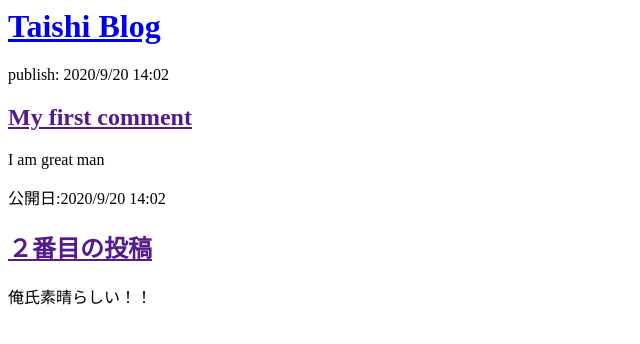
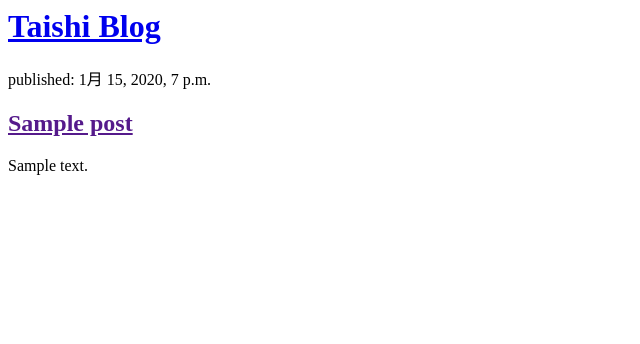
Before and after one commit to taishi2000/my-first-blog, a Django app: page / in a window 1280 px wide. Shown: the top 344 px of the page, without its empty margins (0-640 px from the left). Run offline with Django 3.2, Linux system fonts and the light colour scheme; tables that the repository leaves empty hold one stand-in row (values such as "Sample post").

Commit message:
Modified templates to display posts from datavese

```diff
--- a/blog/models.py
+++ b/blog/models.py
@@ -7,11 +7,11 @@ class Post(models.Model):
     author=models.ForeignKey(settings.AUTH_USER_MODEL, on_delete=models.CASCADE)
     title=models.CharField(max_length=200)
     text=models.TextField()
-    created_data=models.DateTimeField(default=timezone.now)
-    published_data=models.DateTimeField(blank=True, null=True)
+    created_date=models.DateTimeField(default=timezone.now)
+    published_date=models.DateTimeField(blank=True, null=True)
 
     def publish(self):
-        self.published_data=timezone.now()
+        self.published_date=timezone.now()
         self.save()
 
     def __str__(self):
--- a/blog/templates/blog/post_list.html
+++ b/blog/templates/blog/post_list.html
@@ -7,18 +7,12 @@
   <div>
     <h1><a href="/">Taishi Blog</a></h1>
   </div>
-
+{%for post in posts %}
   <div>
-    <p>publish: 2020/9/20 14:02</p>
-    <h2><a href="">My first comment</a></h2>
-    <p>I am great man</p>
+    <p>published: {{post.published_date}}</p>
+    <h2><a href="">{{post.title}}</a></h2>
+    <p>{{post.text|linebreaksbr}}</p>
   </div>
-
-  <div>
-    <p>公開日:2020/9/20 14:02</p>
-    <h2><a href="">２番目の投稿</a></h2>
-    <p>俺氏素晴らしい！！</p>
-  </div>
-
+{%endfor%}
 </body>
 </html>
--- a/blog/views.py
+++ b/blog/views.py
@@ -1,6 +1,9 @@
 from django.shortcuts import render
+from .models import Post
+from django.utils import timezone
 
 # Create your views here.
 
 def post_list(request):
-    return render(request, 'blog/post_list.html',{})
+    posts=Post.objects.filter(published_date__lte=timezone.now()).order_by("published_date")
+    return render(request, 'blog/post_list.html',{'posts':posts})
```
Also changed, not shown: blog/migrations/0002_auto_20200919_1619.py (added).
